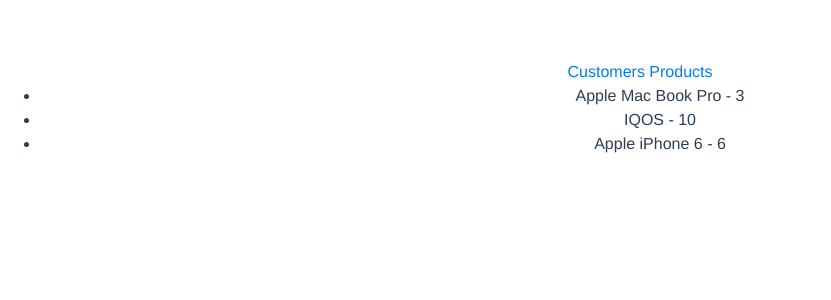
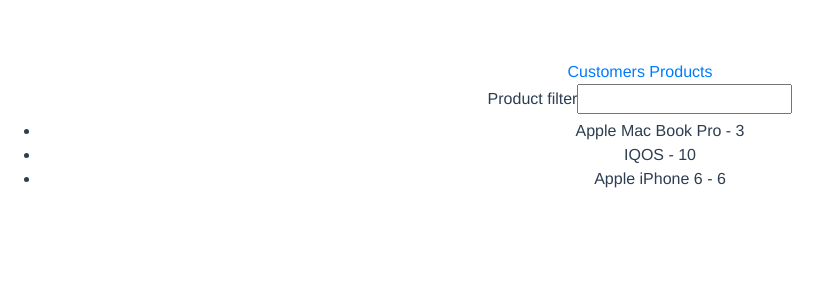
Before and after one commit to andrija989/store-app, a Vue app: page /products in a window 1280 px wide. Shown: the top 300 px of the page, without its empty margins (0-831 px from the left). Built offline with nearby package versions, Linux system fonts and the light colour scheme.

Commit message:
Zadatak 6

```diff
--- a/src/components/AppCustomers.vue
+++ b/src/components/AppCustomers.vue
@@ -18,7 +18,7 @@
     </div>
 
     <div>
-      <button type="submit">Add Contact</button>
+      <button class="btn btn-primary" type="submit">Add Contact</button>
     </div>
   </form>
 </div>
--- a/src/components/AppProducts.vue
+++ b/src/components/AppProducts.vue
@@ -1,11 +1,15 @@
 <template>
 <div>
-<ul>
-    <li v-for='(product,index) in products' :key="index">
+    <label for="term">Product filter</label>
+    <input type="text" v-model="term" />
+    <ul>
+    <li v-for='(product,index) in filteredArray' :key="index">
       {{ product.name}} - {{ product.quantity}}
 
     </li>
   </ul>
+
+
 </div>
 </template>
 
@@ -16,7 +20,14 @@ export default {
     data () {
     return {
       products: productService.list(),
-
+      term: ""
+    }
+  },
+  computed: {
+    filteredArray() {
+        return this.products.filter(product => {
+            return product.name.includes(this.term)
+        })
     }
   },
 }
```
